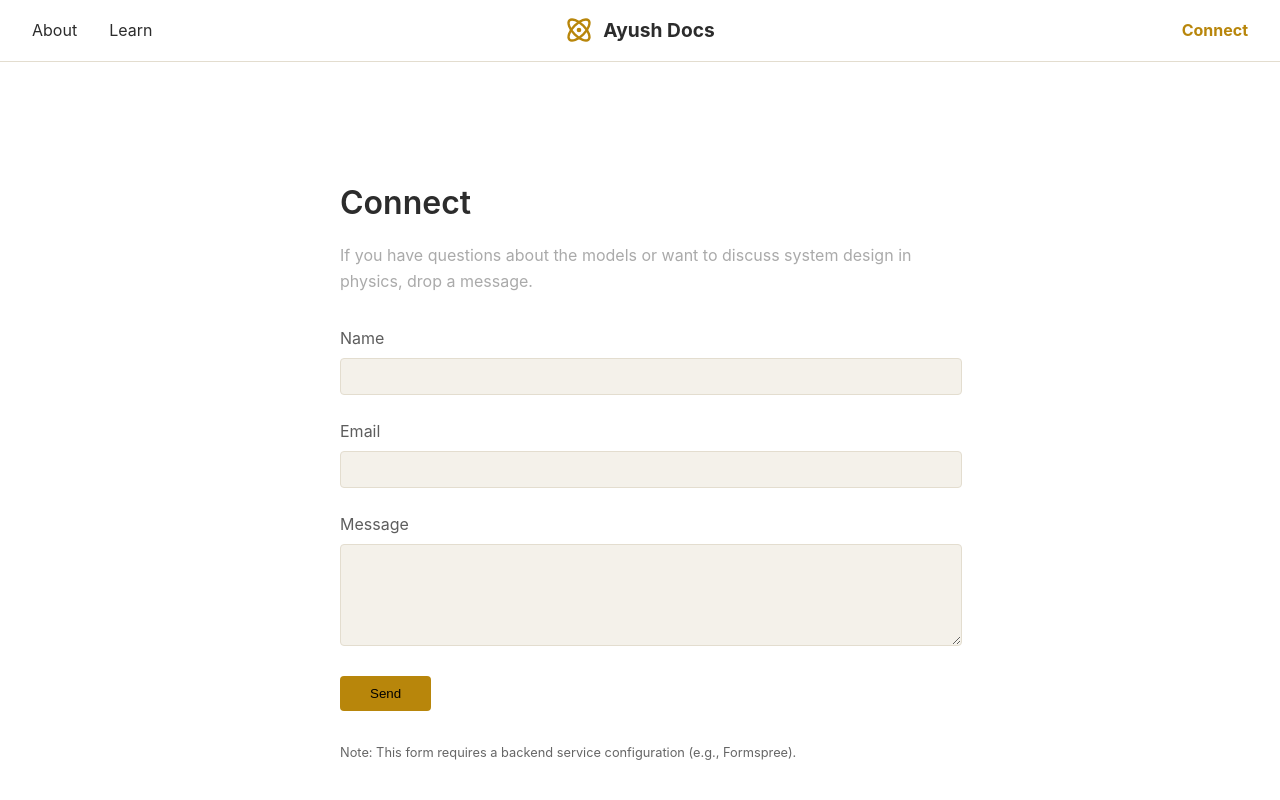
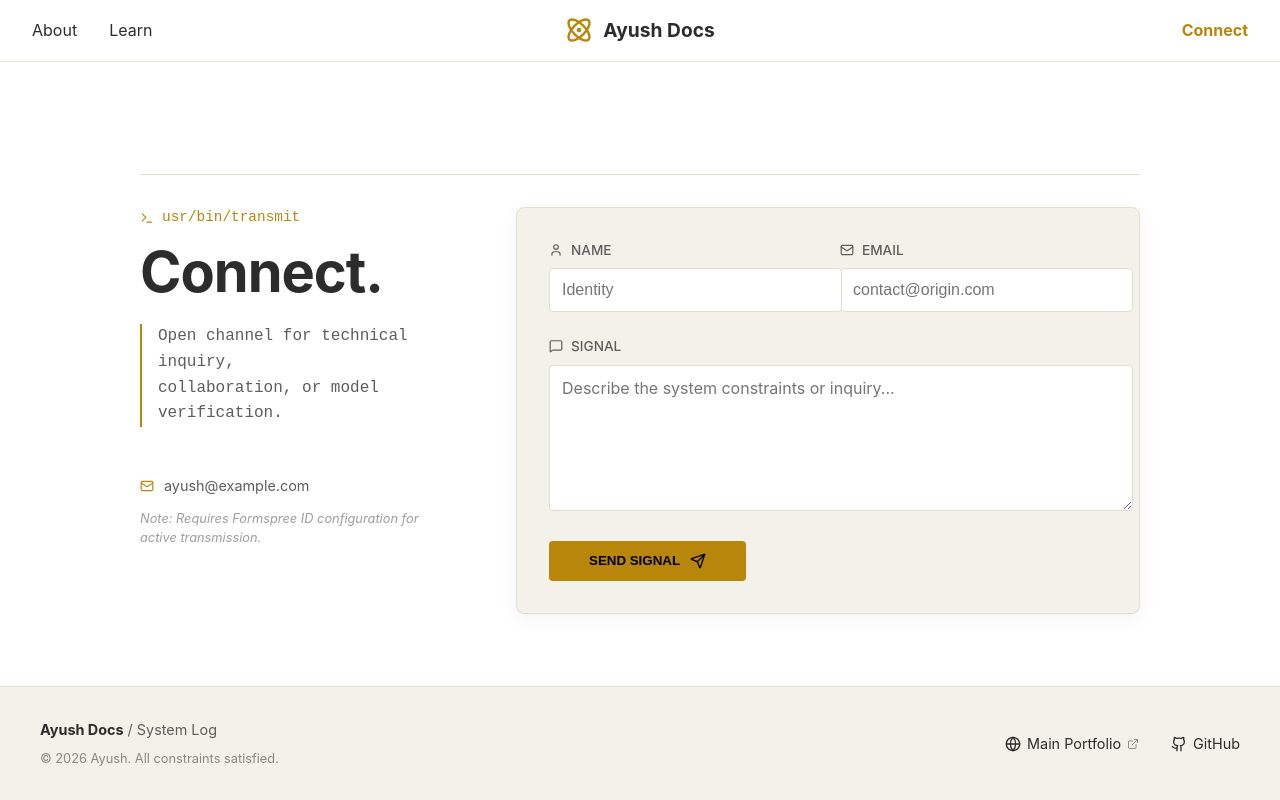
Before and after one commit to AyushDocs/Ayush-Quantum-Adventure, a React (Vite) app: page /#/connect in a window 1280 px wide. Shown: the top 800 px of the page. Built offline with nearby package versions, Linux system fonts and the light colour scheme.

Commit message:
add email based connect

```diff
--- a/package.json
+++ b/package.json
@@ -10,6 +10,7 @@
     "preview": "vite preview"
   },
   "dependencies": {
+    "@emailjs/browser": "^4.4.1",
     "@react-three/drei": "^10.7.7",
     "@react-three/fiber": "^9.5.0",
     "framer-motion": "^12.29.2",
--- a/src/pages/Connect.jsx
+++ b/src/pages/Connect.jsx
@@ -1,108 +1,256 @@
-import { useState } from 'react';
+import emailjs from '@emailjs/browser';
+import { AnimatePresence, motion } from 'framer-motion';
+import { AlertCircle, CheckCircle2, Mail, MessageSquare, Send, Terminal, User } from 'lucide-react';
+import { useEffect, useRef, useState } from 'react';
 
 export default function Connect() {
-    const [status, setStatus] = useState("");
+    const [status, setStatus] = useState("idle"); // idle, sending, success, error
+    const [errorMessage, setErrorMessage] = useState("");
+    const formRef = useRef();
+
+    useEffect(() => {
+        emailjs.init('OYVS88f1t935G1y1e');
+    }, []);
 
     const handleSubmit = async (e) => {
         e.preventDefault();
-        const form = e.target;
 
-        // This is a placeholder for Formspree or any static form service.
-        // User needs to register and put their hash here.
-        // For demonstration I'll wrap it in a mock fetch or direct to real logic if ID known.
-        // I will set action to a generic placeholder.
-        const data = new FormData(form);
-        const action = form.action;
+        const serviceID = 'default_service';
+        const templateID = 'emailjs_template_profile';
 
-        setStatus("Sending...");
+        setStatus("sending");
 
         try {
-            const response = await fetch(action, {
-                method: form.method,
-                body: data,
-                headers: {
-                  'Accept': 'application/json'
-                }
-            });
-            if (response.ok) {
-                setStatus("Message sent. I'll get back to you.");
-                form.reset();
-            } else {
-                 const data = await response.json();
-                 if (Object.hasOwn(data, 'errors')) {
-                    setStatus(data["errors"].map(error => error["message"]).join(", "));
-                 } else {
-                    setStatus("Oops! There was a problem submitting your form");
-                 }
-            }
+            await emailjs.sendForm(serviceID, templateID, formRef.current);
+            setStatus("success");
+            e.target.reset();
+            setTimeout(() => setStatus("idle"), 5000);
         } catch (error) {
-            setStatus("Error sending message.");
+            setErrorMessage(error?.text || "Transmission failed. Systems unreachable.");
+            setStatus("error");
         }
     };
 
+    const containerVariants = {
+        hidden: { opacity: 0 },
+        visible: {
+            opacity: 1,
+            transition: {
+                staggerChildren: 0.1,
+                delayChildren: 0.2
+            }
+        }
+    };
+
+    const itemVariants = {
+        hidden: { opacity: 0, y: 20 },
+        visible: { opacity: 1, y: 0 }
+    };
+
     return (
-        <div className="container" style={{ maxWidth: '600px', margin: '4rem auto' }}>
+        <motion.div
+            className="container"
+            style={{ maxWidth: '1000px', marginTop: '5rem' }}
+            initial="hidden"
+            animate="visible"
+            variants={containerVariants}
+        >
+            <div style={{
+                display: 'grid',
+                gridTemplateColumns: 'minmax(300px, 1fr) 2fr',
+                gap: '4rem',
+                borderTop: '1px solid var(--border-color)',
+                paddingTop: '2rem'
+            }}>
+                {/* Left Column: Context */}
+                <motion.div variants={itemVariants}>
+                    <div style={{
+                        fontFamily: 'monospace',
+                        color: 'var(--accent-color)',
+                        fontSize: '0.9rem',
+                        marginBottom: '1rem',
+                        display: 'flex',
+                        alignItems: 'center',
+                        gap: '8px'
+                    }}>
+                        <Terminal size={14} />
+                        <span>usr/bin/transmit</span>
+                    </div>
                     <h1 style={{
-                fontSize: '2rem',
-                marginBottom: '1rem',
+                        fontSize: '3.5rem',
+                        fontWeight: '700',
+                        lineHeight: '1',
+                        margin: '0 0 1.5rem 0',
+                        letterSpacing: '-1px',
                         color: 'var(--text-color)'
                     }}>
-                Connect
+                        Connect.
                     </h1>
-            <p style={{ color: '#aaa', marginBottom: '2rem', lineHeight: '1.6' }}>
-                If you have questions about the models or want to discuss system design in physics, drop a message.
+                    <div style={{
+                        fontSize: '1rem',
+                        color: 'var(--text-secondary)',
+                        fontFamily: 'monospace',
+                        borderLeft: '2px solid var(--accent-color)',
+                        paddingLeft: '1rem',
+                        lineHeight: '1.6'
+                    }}>
+                        Open channel for technical inquiry, <br />
+                        collaboration, or model verification.
+                    </div>
+
+                    <div style={{ marginTop: '3rem', color: 'var(--text-secondary)', fontSize: '0.9rem' }}>
+                        <p style={{ display: 'flex', alignItems: 'center', gap: '10px', marginBottom: '10px' }}>
+                            <Mail size={14} color="var(--accent-color)" />
+                            <span>ayush@example.com</span>
                         </p>
+                        <p style={{ opacity: 0.6, fontSize: '0.8rem', fontStyle: 'italic' }}>
+                            Note: Requires Formspree ID configuration for active transmission.
+                        </p>
+                    </div>
+                </motion.div>
 
+                {/* Right Column: Interactive Form */}
+                <motion.div variants={itemVariants}>
                     <form
-                // REPLACE {FORM_ID} WITH YOUR FORMSPREE ID
-                action="https://formspree.io/f/{FORM_ID}"
-                method="POST"
+                        ref={formRef}
                         onSubmit={handleSubmit}
-                style={{ display: 'flex', flexDirection: 'column', gap: '1.5rem' }}
+                        style={{
+                            display: 'flex',
+                            flexDirection: 'column',
+                            gap: '1.5rem',
+                            padding: '2rem',
+                            background: 'var(--card-bg)',
+                            borderRadius: '8px',
+                            border: '1px solid var(--border-color)',
+                            boxShadow: '0 4px 20px rgba(0,0,0,0.05)'
+                        }}
                     >
-                <div>
-                    <label style={{ display: 'block', marginBottom: '0.5rem', color: 'var(--text-secondary)' }}>Name</label>
+                        <div style={{ display: 'grid', gridTemplateColumns: '1fr 1fr', gap: '1.5rem' }}>
+                            <div style={{ position: 'relative' }}>
+                                <label style={{ display: 'flex', alignItems: 'center', gap: '8px', marginBottom: '0.5rem', color: 'var(--text-secondary)', fontSize: '0.85rem', fontWeight: 500 }}>
+                                    <User size={14} /> NAME
+                                </label>
                                 <input
                                     type="text" name="name" required
+                                    placeholder="Identity"
                                     style={{
-                            width: '100%', padding: '10px', background: 'var(--card-bg)', border: '1px solid var(--border-color)',
-                            color: 'var(--text-color)', borderRadius: '4px'
+                                        width: '100%', padding: '12px', background: 'var(--bg-color)', border: '1px solid var(--border-color)',
+                                        color: 'var(--text-color)', borderRadius: '4px', outline: 'none', transition: 'border-color 0.2s',
+                                        fontSize: '1rem'
                                     }}
+                                    onFocus={(e) => e.target.style.borderColor = 'var(--accent-color)'}
+                                    onBlur={(e) => e.target.style.borderColor = 'var(--border-color)'}
                                 />
                             </div>
                             <div>
-                    <label style={{ display: 'block', marginBottom: '0.5rem', color: 'var(--text-secondary)' }}>Email</label>
+                                <label style={{ display: 'flex', alignItems: 'center', gap: '8px', marginBottom: '0.5rem', color: 'var(--text-secondary)', fontSize: '0.85rem', fontWeight: 500 }}>
+                                    <Mail size={14} /> EMAIL
+                                </label>
                                 <input
                                     type="email" name="email" required
+                                    placeholder="contact@origin.com"
                                     style={{
-                            width: '100%', padding: '10px', background: 'var(--card-bg)', border: '1px solid var(--border-color)',
-                            color: 'var(--text-color)', borderRadius: '4px'
+                                        width: '100%', padding: '12px', background: 'var(--bg-color)', border: '1px solid var(--border-color)',
+                                        color: 'var(--text-color)', borderRadius: '4px', outline: 'none', transition: 'border-color 0.2s',
+                                        fontSize: '1rem'
                                     }}
+                                    onFocus={(e) => e.target.style.borderColor = 'var(--accent-color)'}
+                                    onBlur={(e) => e.target.style.borderColor = 'var(--border-color)'}
                                 />
                             </div>
+                        </div>
+
                         <div>
-                    <label style={{ display: 'block', marginBottom: '0.5rem', color: 'var(--text-secondary)' }}>Message</label>
+                            <label style={{ display: 'flex', alignItems: 'center', gap: '8px', marginBottom: '0.5rem', color: 'var(--text-secondary)', fontSize: '0.85rem', fontWeight: 500 }}>
+                                <MessageSquare size={14} /> SIGNAL
+                            </label>
                             <textarea
-                        name="message" rows="5" required
+                                name="message" rows="6" required
+                                placeholder="Describe the system constraints or inquiry..."
                                 style={{
-                            width: '100%', padding: '10px', background: 'var(--card-bg)', border: '1px solid var(--border-color)',
-                            color: 'var(--text-color)', borderRadius: '4px', fontFamily: 'inherit'
+                                    width: '100%', padding: '12px', background: 'var(--bg-color)', border: '1px solid var(--border-color)',
+                                    color: 'var(--text-color)', borderRadius: '4px', outline: 'none', transition: 'border-color 0.2s',
+                                    fontFamily: 'inherit', resize: 'vertical', fontSize: '1rem'
                                 }}
+                                onFocus={(e) => e.target.style.borderColor = 'var(--accent-color)'}
+                                onBlur={(e) => e.target.style.borderColor = 'var(--border-color)'}
                             ></textarea>
                         </div>
 
-                <button type="submit" className="btn" style={{
-                    alignSelf: 'flex-start', padding: '10px 30px', background: 'var(--accent-color)', color: '#000', border:'none'
-                }}>
-                    Send
-                </button>
+                        <AnimatePresence mode="wait">
+                            {status === "success" ? (
+                                <motion.div
+                                    key="success"
+                                    initial={{ opacity: 0, height: 0 }}
+                                    animate={{ opacity: 1, height: 'auto' }}
+                                    exit={{ opacity: 0, height: 0 }}
+                                    style={{
+                                        display: 'flex',
+                                        alignItems: 'center',
+                                        gap: '10px',
+                                        color: '#4caf50',
+                                        background: 'rgba(76, 175, 80, 0.1)',
+                                        padding: '12px',
+                                        borderRadius: '4px',
+                                        fontSize: '0.9rem'
+                                    }}
+                                >
+                                    <CheckCircle2 size={18} />
+                                    <span>Transmission successful. Signal received.</span>
+                                </motion.div>
+                            ) : status === "error" ? (
+                                <motion.div
+                                    key="error"
+                                    initial={{ opacity: 0, height: 0 }}
+                                    animate={{ opacity: 1, height: 'auto' }}
+                                    exit={{ opacity: 0, height: 0 }}
+                                    style={{
+                                        display: 'flex',
+                                        alignItems: 'center',
+                                        gap: '10px',
+                                        color: '#f44336',
+                                        background: 'rgba(244, 67, 54, 0.1)',
+                                        padding: '12px',
+                                        borderRadius: '4px',
+                                        fontSize: '0.9rem'
+                                    }}
+                                >
+                                    <AlertCircle size={18} />
+                                    <span>{errorMessage}</span>
+                                </motion.div>
+                            ) : null}
+                        </AnimatePresence>
 
-                {status && <p style={{ marginTop: '1rem', color: status.includes('sent') ? '#4caf50' : '#f44336' }}>{status}</p>}
+                        <motion.button
+                            type="submit"
+                            disabled={status === "sending"}
+                            whileHover={{ scale: 1.02 }}
+                            whileTap={{ scale: 0.98 }}
+                            className="btn"
+                            style={{
+                                alignSelf: 'flex-start',
+                                padding: '12px 40px',
+                                background: 'var(--accent-color)',
+                                color: '#000',
+                                border: 'none',
+                                display: 'flex',
+                                alignItems: 'center',
+                                gap: '10px',
+                                fontWeight: '600',
+                                opacity: status === "sending" ? 0.7 : 1,
+                                cursor: status === "sending" ? 'not-allowed' : 'pointer'
+                            }}
+                        >
+                            {status === "sending" ? "TRANSMITTING..." : (
+                                <>
+                                    <span>SEND SIGNAL</span>
+                                    <Send size={16} />
+                                </>
+                            )}
+                        </motion.button>
                     </form>
-
-            <p style={{ marginTop: '2rem', fontSize: '0.8rem', color: '#666' }}>
-                Note: This form requires a backend service configuration (e.g., Formspree).
-            </p>
+                </motion.div>
             </div>
+        </motion.div>
     );
 }
```
Also changed, not shown: 1 other file (tests, documents, lock files or other folders). Lines whose indentation alone changed are shown as unchanged.
